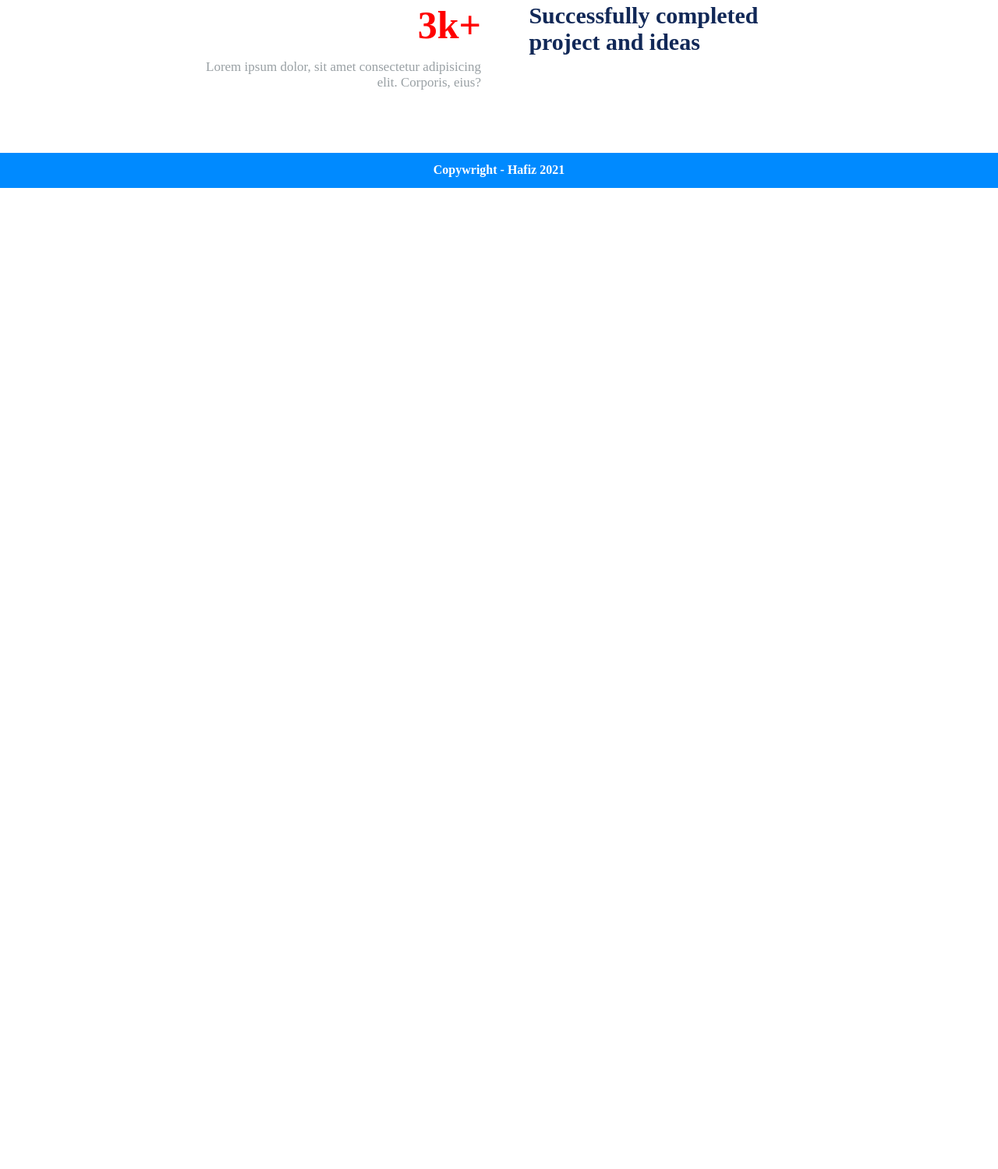
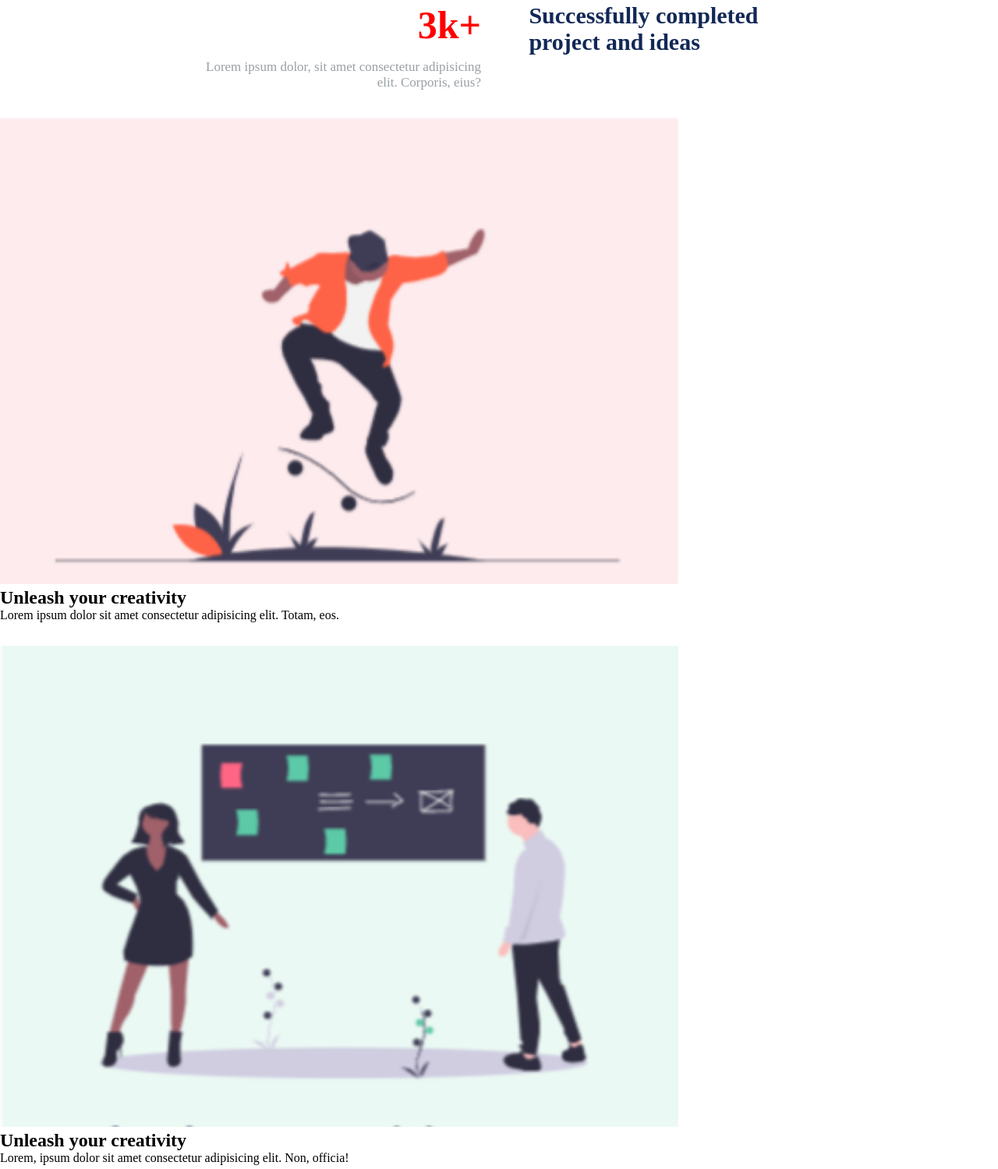
Before and after one commit to hrhafiz/quick-project, a plain HTML site: page index.html in a window 1280 px wide. Shown: the part 841-2340 px from the top of the page at 78% size. Before the commit the page ends 1082 px from the top, so only its background shows below. Drawn offline with Linux system fonts and the light colour scheme.

Commit message:
Update index.html

```diff
--- a/index.html
+++ b/index.html
@@ -50,6 +50,29 @@
 
     </section>
     <!--content 2 end-->
+    <!--content 3 start here-->
+    <section class="content_3">
+        <div class="creativity">
+            <div class="creativity_1">
+                <img src="images/creativity_1.png">
+                <h2> Unleash your creativity</h2>
+                <p>Lorem ipsum dolor sit amet consectetur adipisicing elit. Totam, eos.</p>
+            </div>
+            <div class="creativity_2">
+                <img src="images/ceativity_2.png">
+                <h2>Unleash your creativity</h2>
+                <p>Lorem, ipsum dolor sit amet consectetur adipisicing elit. Non, officia!</p>
+            </div>
+            <div class="creativity_3">
+                <img  src="images/creativity_3.png" alt="creativity_3">
+                <h2>Unleash your creativity</h2>
+                <p>Lorem ipsum dolor sit amet consectetur adipisicing elit. Tenetur, aspernatur.</p>
+
+            </div>
+        </div>
+
+    </section>
+    <!--content 3 stop here-->
     <footer>Copywright - Hafiz 2021</footer>
 </body>
 </html>
```
